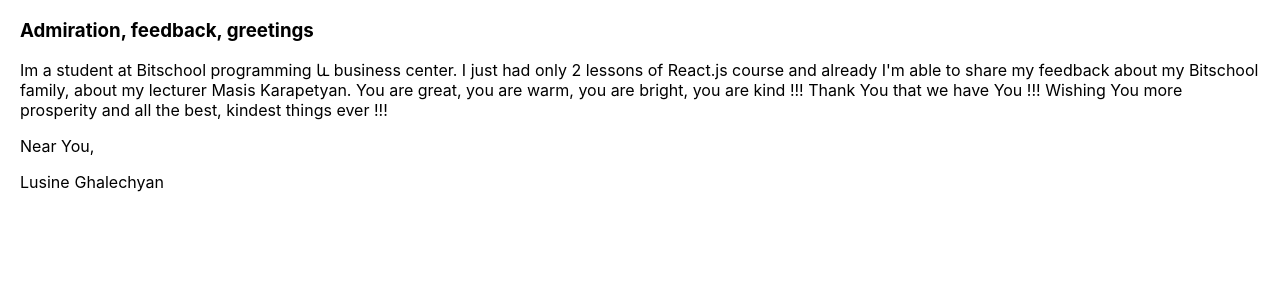
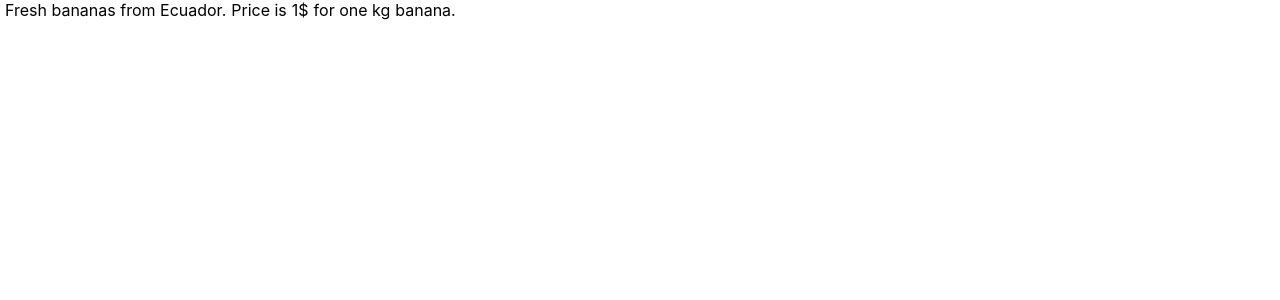
Before and after one commit to LusineGhalechyan/react_Project, a React (Create React App) app: page / in a window 1280 px wide. Shown: the top 300 px of the page. Built offline with nearby package versions, Linux system fonts and the light colour scheme.

Commit message:
homework-4, class components

```diff
--- a/src/App.js
+++ b/src/App.js
@@ -1,9 +1,15 @@
 import React from "react";
-import Greetings from "./Greetings/Greetings";
+import Product from "./Product/Product";
 // import "./App.css";
 
-function App(props) {
-  return <Greetings>{props.children}</Greetings>;
+function App() {
+  return (
+    <Product
+      name="banana."
+      price="1$"
+      description="Fresh bananas from Ecuador."
+    />
+  );
 }
 
 export default App;
--- a/src/Greetings/Greetings.js
+++ /dev/null
@@ -1,25 +0,0 @@
-import React from "react";
-import Name from "../PersonalData/Name";
-import Surname from "../PersonalData/Surname";
-
-const greetings = `Im a student at Bitschool programming և business center. I just had only
-                  2 lessons of React.js course and already I'm able to share my feedback about
-                  my Bitschool family, about my lecturer Masis Karapetyan․ You are great, you are warm, you are bright, you are kind !!!
-                  Thank You that we have You !!!
-
-                  Wishing You more prosperity and all the best, kindest things ever !!!`;
-
-const Greetings = () => {
-  return (
-    <div style={{ margin: "0 20px" }}>
-      <h3>Admiration, feedback, greetings</h3>
-      <p>{greetings}</p>
-      Near You,
-      <div style={{ display: "flex" }}>
-        <Name name="Lusine" />
-        <Surname surname="Ghalechyan" />
-      </div>
-    </div>
-  );
-};
-export default Greetings;
--- a/src/PersonalData/Name.js
+++ /dev/null
@@ -1,5 +0,0 @@
-import React from "react";
-
-const Name = (props) => <p style={{ marginRight: "5px" }}>{props.name}</p>;
-
-export default Name;
--- a/src/PersonalData/Surname.js
+++ /dev/null
@@ -1,5 +0,0 @@
-import React from "react";
-
-const Surname = (props) => <p>{props.surname}</p>;
-
-export default Surname;
--- /dev/null
+++ b/src/Product/Description.js
@@ -0,0 +1,10 @@
+import React, { Component } from "react";
+
+class Description extends Component {
+  render() {
+    const props = this.props;
+    return <span style={props.style}>{props.description}</span>;
+  }
+}
+
+export default Description;
--- /dev/null
+++ b/src/Product/Name.js
@@ -0,0 +1,10 @@
+import React, { Component } from "react";
+
+class Name extends Component {
+  render() {
+    const props = this.props;
+    return <span style={props.style}>{props.name}</span>;
+  }
+}
+
+export default Name;
--- /dev/null
+++ b/src/Product/Price.js
@@ -0,0 +1,10 @@
+import React, { Component } from "react";
+
+class Price extends Component {
+  render() {
+    const props = this.props;
+    return <span style={props.style}>{props.price}</span>;
+  }
+}
+
+export default Price;
--- /dev/null
+++ b/src/Product/Product.js
@@ -0,0 +1,25 @@
+import React, { Component } from "react";
+import Description from "./Description";
+import Name from "./Name";
+import Price from "./Price";
+
+class Product extends Component {
+  styles = {
+    margin: "0 5px",
+  };
+
+  render() {
+    const props = this.props;
+    return (
+      <>
+        <Description description={props.description} style={this.styles} />
+        Price is
+        <Price price={props.price} style={this.styles} />
+        for one kg
+        <Name name={props.name} style={this.styles} />
+      </>
+    );
+  }
+}
+
+export default Product;
```
